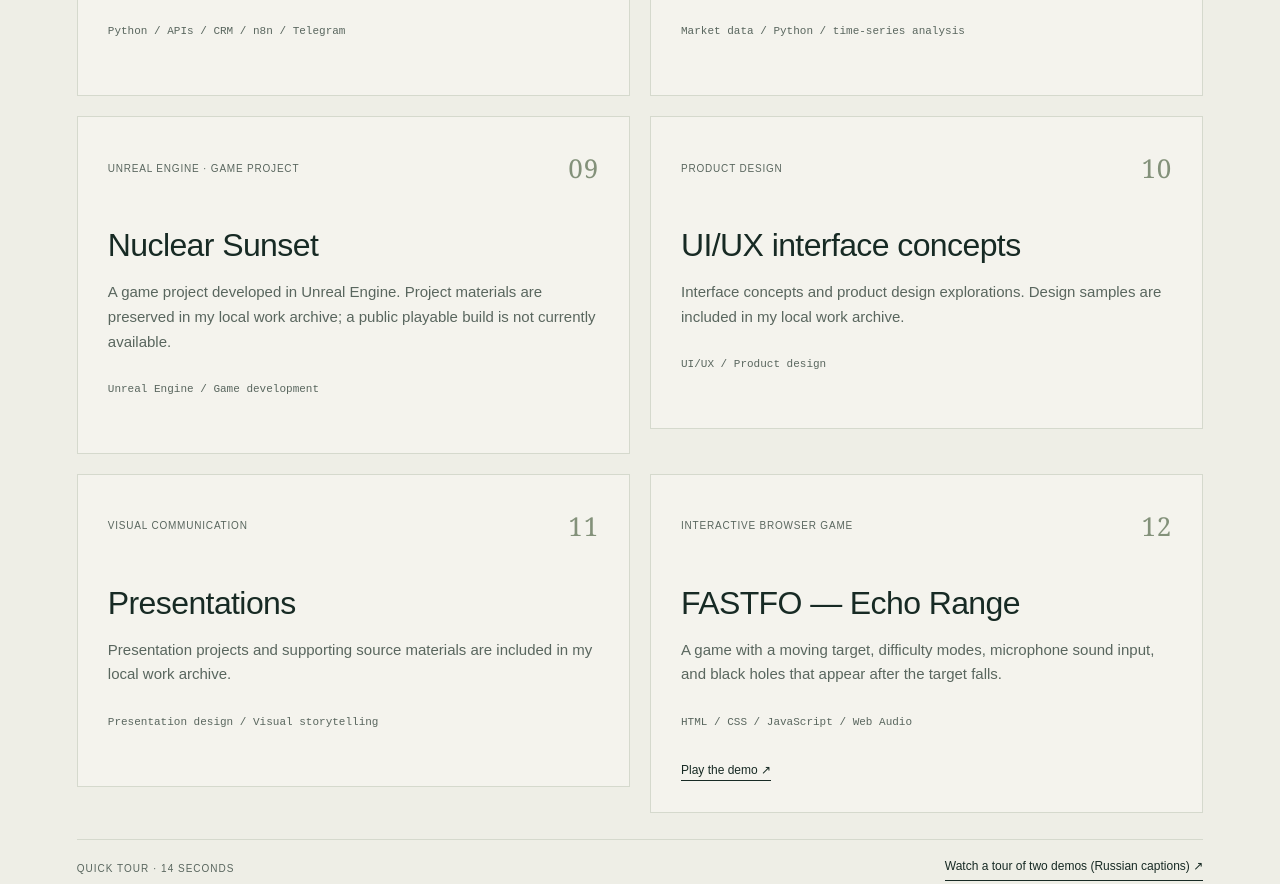
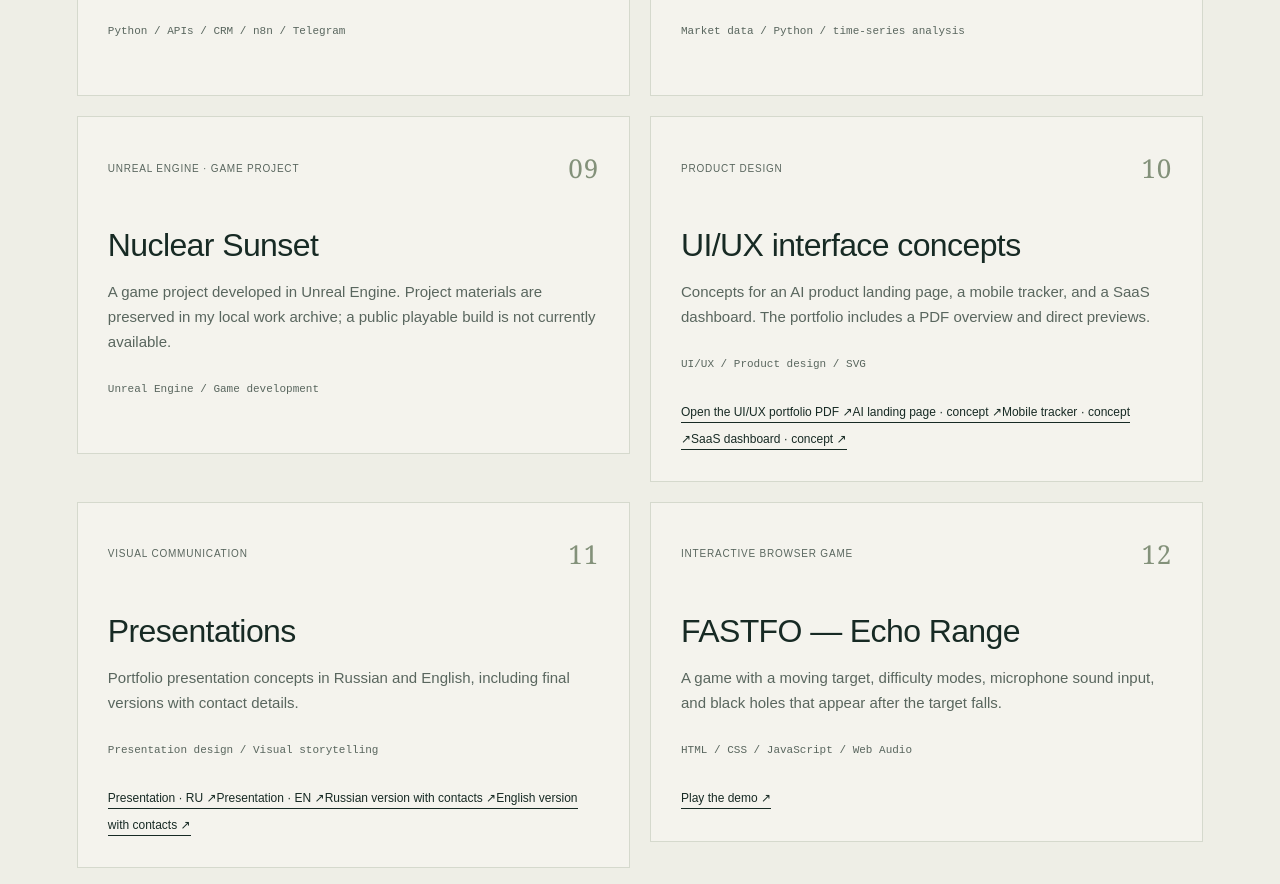
Before and after one commit to leonidchekin55/leonid-portfolio, a plain HTML site: page en.html in a window 1280 px wide. Shown: the part 3532-4416 px from the top of the page. Drawn offline with Linux system fonts and the light colour scheme.

Commit message:
Link design and presentation portfolio assets

```diff
--- a/en.html
+++ b/en.html
@@ -29,8 +29,8 @@
       <article class="project"><div class="project-top"><span>AI, CRM and workflow automation</span><span class="number">07</span></div><h3>AI assistants and integrations</h3><p>Assistant and automation projects connecting AI services with CRM systems, Telegram, and business workflows.</p><div class="tech">Python / APIs / CRM / n8n / Telegram</div></article>
       <article class="project"><div class="project-top"><span>Quantitative finance</span><span class="number">08</span></div><h3>Quantitative and algorithmic trading</h3><p>Market data processing, time-series analysis, and algorithmic trading workflows, backed by about 3.5 years of experience.</p><div class="tech">Market data / Python / time-series analysis</div></article>
       <article class="project"><div class="project-top"><span>Unreal Engine · game project</span><span class="number">09</span></div><h3>Nuclear Sunset</h3><p>A game project developed in Unreal Engine. Project materials are preserved in my local work archive; a public playable build is not currently available.</p><div class="tech">Unreal Engine / Game development</div></article>
-      <article class="project"><div class="project-top"><span>Product design</span><span class="number">10</span></div><h3>UI/UX interface concepts</h3><p>Interface concepts and product design explorations. Design samples are included in my local work archive.</p><div class="tech">UI/UX / Product design</div></article>
-      <article class="project"><div class="project-top"><span>Visual communication</span><span class="number">11</span></div><h3>Presentations</h3><p>Presentation projects and supporting source materials are included in my local work archive.</p><div class="tech">Presentation design / Visual storytelling</div></article>
+      <article class="project"><div class="project-top"><span>Product design</span><span class="number">10</span></div><h3>UI/UX interface concepts</h3><p>Concepts for an AI product landing page, a mobile tracker, and a SaaS dashboard. The portfolio includes a PDF overview and direct previews.</p><div class="tech">UI/UX / Product design / SVG</div><a class="project-outlink" href="/assets/uiux-portfolio.pdf" target="_blank" rel="noopener">Open the UI/UX portfolio PDF ↗</a><a class="project-outlink" href="/assets/01_pulse_ai_landing.svg" target="_blank" rel="noopener">AI landing page · concept ↗</a><a class="project-outlink" href="/assets/02_soma_mobile_tracker.svg" target="_blank" rel="noopener">Mobile tracker · concept ↗</a><a class="project-outlink" href="/assets/03_northstar_saas_dashboard.svg" target="_blank" rel="noopener">SaaS dashboard · concept ↗</a></article>
+      <article class="project"><div class="project-top"><span>Visual communication</span><span class="number">11</span></div><h3>Presentations</h3><p>Portfolio presentation concepts in Russian and English, including final versions with contact details.</p><div class="tech">Presentation design / Visual storytelling</div><a class="project-outlink" href="/assets/presentation-portfolio-ru.pdf" target="_blank" rel="noopener">Presentation · RU ↗</a><a class="project-outlink" href="/assets/presentation-portfolio-en.pdf" target="_blank" rel="noopener">Presentation · EN ↗</a><a class="project-outlink" href="/assets/presentation-portfolio-contact.pdf" target="_blank" rel="noopener">Russian version with contacts ↗</a><a class="project-outlink" href="/assets/presentation-portfolio-en-contact.pdf" target="_blank" rel="noopener">English version with contacts ↗</a></article>
       <article class="project"><div class="project-top"><span>Interactive browser game</span><span class="number">12</span></div><h3>FASTFO — Echo Range</h3><p>A game with a moving target, difficulty modes, microphone sound input, and black holes that appear after the target falls.</p><div class="tech">HTML / CSS / JavaScript / Web Audio</div><a class="project-outlink" href="https://fastfo-echo-range.leonidchekin55.chatgpt.site/" target="_blank" rel="noopener">Play the demo ↗</a></article>
 
     </div><div class="tour-link"><span>QUICK TOUR · 14 SECONDS</span><a href="assets/portfolio-demo.webm" target="_blank">Watch a tour of two demos (Russian captions) ↗</a></div></section>
```
Also changed, not shown: index.html (+2 -2 lines).
